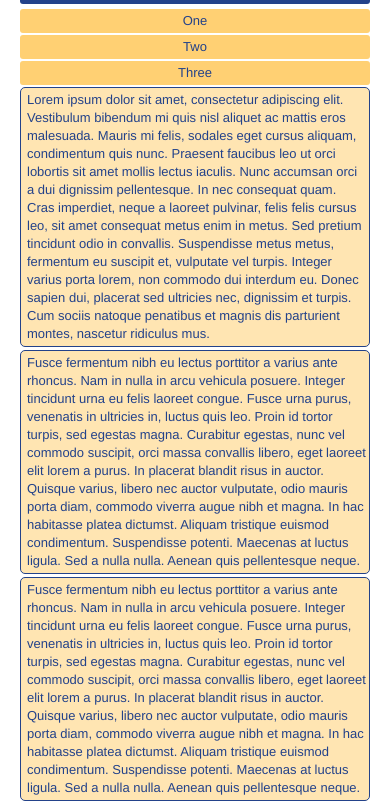
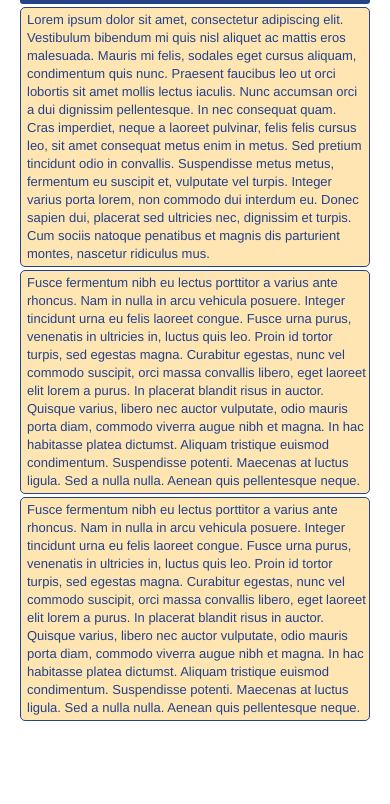
Before and after one commit to markhaskamp/bootstrap-js-intro, a plain HTML site: page index.html in a window 390 px wide. Shown: the part 65-869 px from the top of the page. After the commit the page ends 844 px from the top, so only its background shows below. Drawn offline with Linux system fonts and the light colour scheme.

Commit message:
hide left-menu-big for phone layout

```diff
--- a/index.html
+++ b/index.html
@@ -21,7 +21,7 @@
       </div>
 
       <div class="row-fluid">
-      <div class="span2" id="left-menu">
+      <div class="span2 visible-desktop" id="left-menu">
         <div class="left-menu-big">One</div>
         <div class="left-menu-big">Two</div>
         <div class="left-menu-big">Three</div>
```
